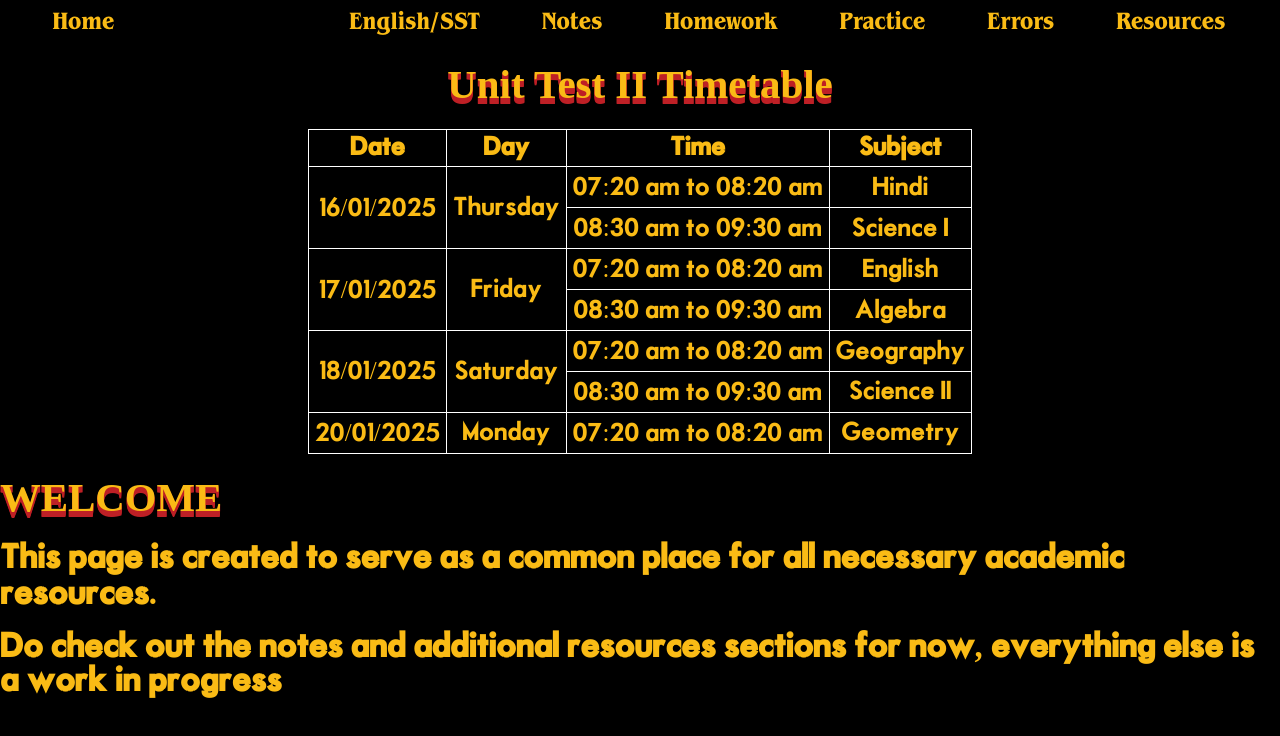
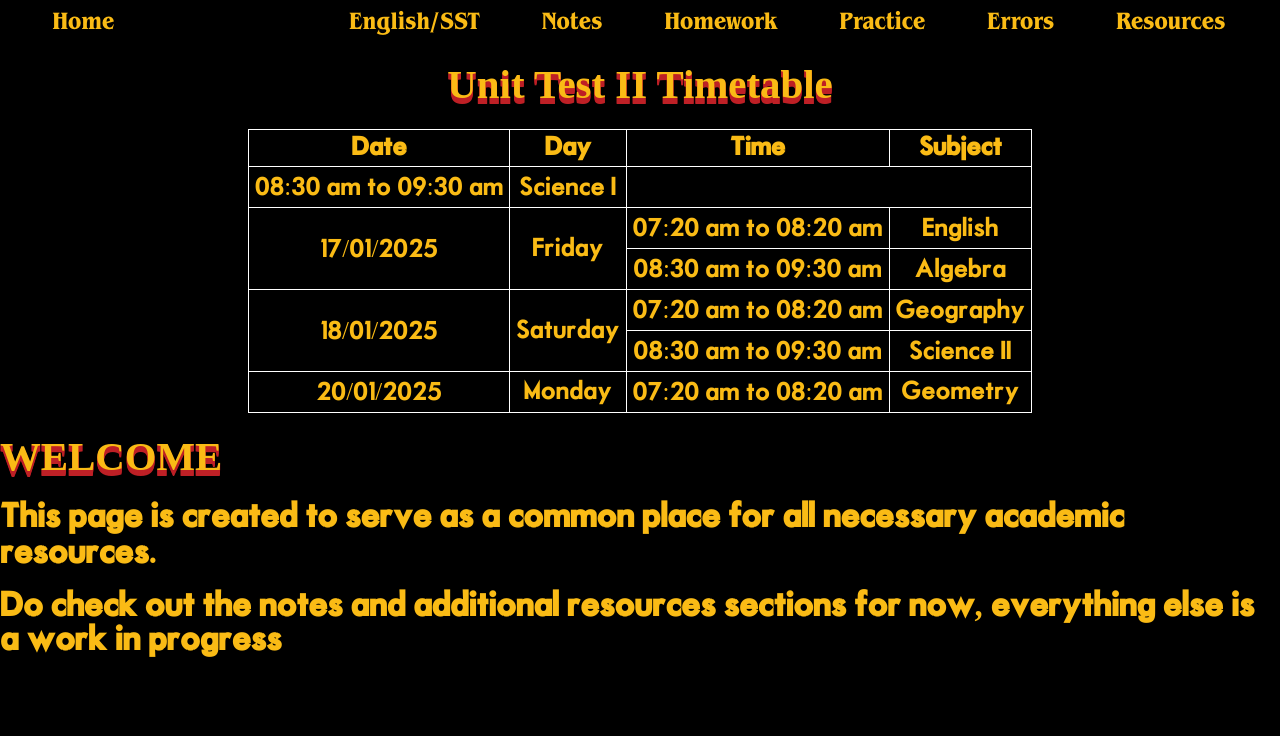
Before and after one commit to DhanushVDPT/sgvnext, a Next.js app: page / in a window 1280 px wide. Shown: the top 736 px of the page. Built offline with nearby package versions, Linux system fonts and the light colour scheme; a web font is replaced by a local one.

Commit message:
Update index.js removed 16

```diff
--- a/pages/index.js
+++ b/pages/index.js
@@ -18,12 +18,6 @@ export default function Page() {
                         </tr>
                     </thead>
                     <tbody>
-                        <tr>
-                            <td rowSpan={2}>16/01/2025</td>
-                            <td rowSpan={2}>Thursday</td>
-                            <td>07:20 am to 08:20 am</td>
-                            <td>Hindi</td>
-                        </tr>
                         <tr>
                             <td>08:30 am to 09:30 am</td>
                             <td>Science I</td>
```
